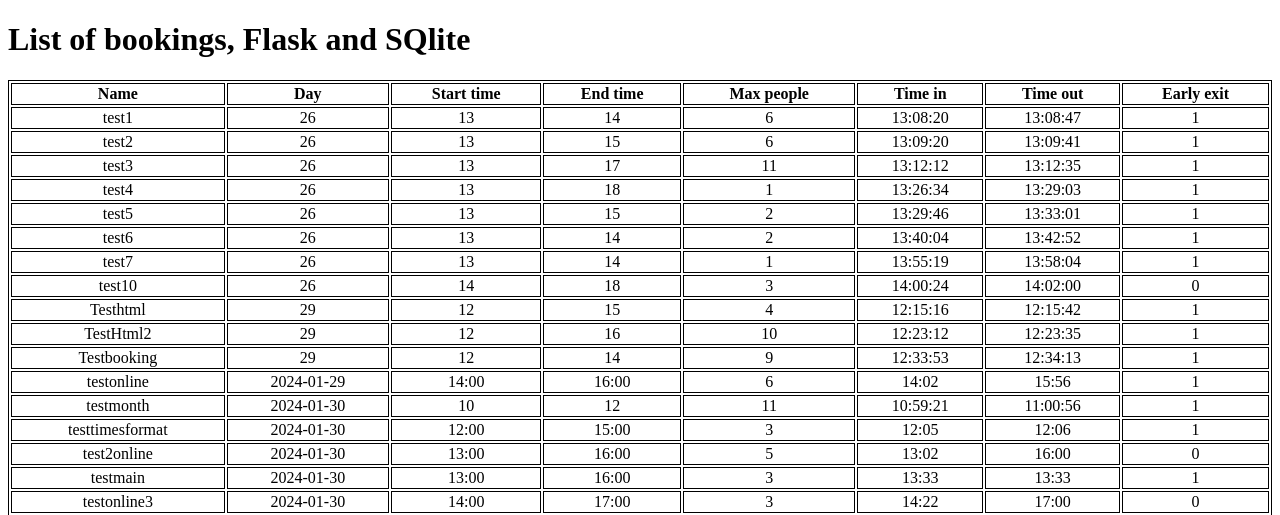
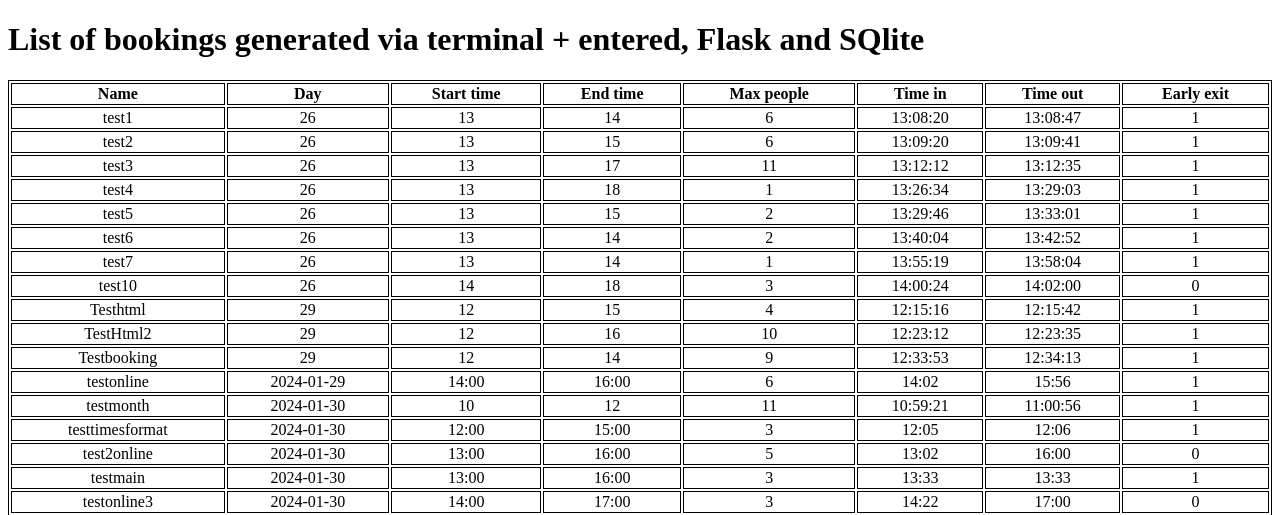
Before and after one commit to AntHaa78/RoomBooking, a Flask app: page /bookings in a window 1280 px wide. Shown: the top 515 px of the page. Run offline with Flask 3, Linux system fonts and the light colour scheme; data comes from the database, SQL or seed files in the repository; parts of the project's set-up code (start-up, migrations or seed data) failed here and were passed over.

Commit message:
update bookings.html

```diff
--- a/templates/bookings.html
+++ b/templates/bookings.html
@@ -14,7 +14,7 @@
 		}
 		</style>
 	<body>
-        <h1>List of bookings, Flask and SQlite</h1>
+        <h1>List of bookings generated via terminal + entered, Flask and SQlite</h1>
 		<table style="width:100%">
 			<tr>
 			<th>Name</th>
```
